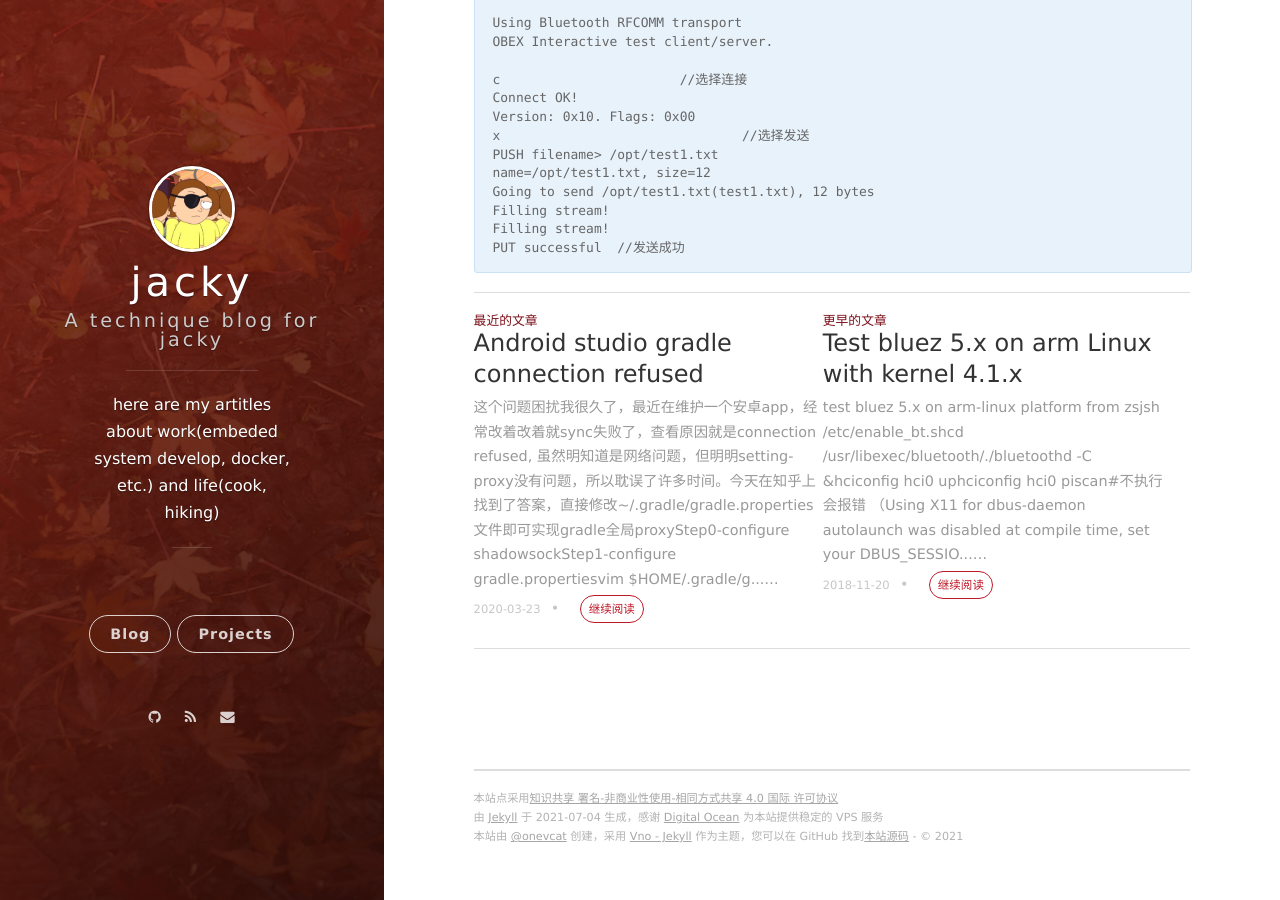
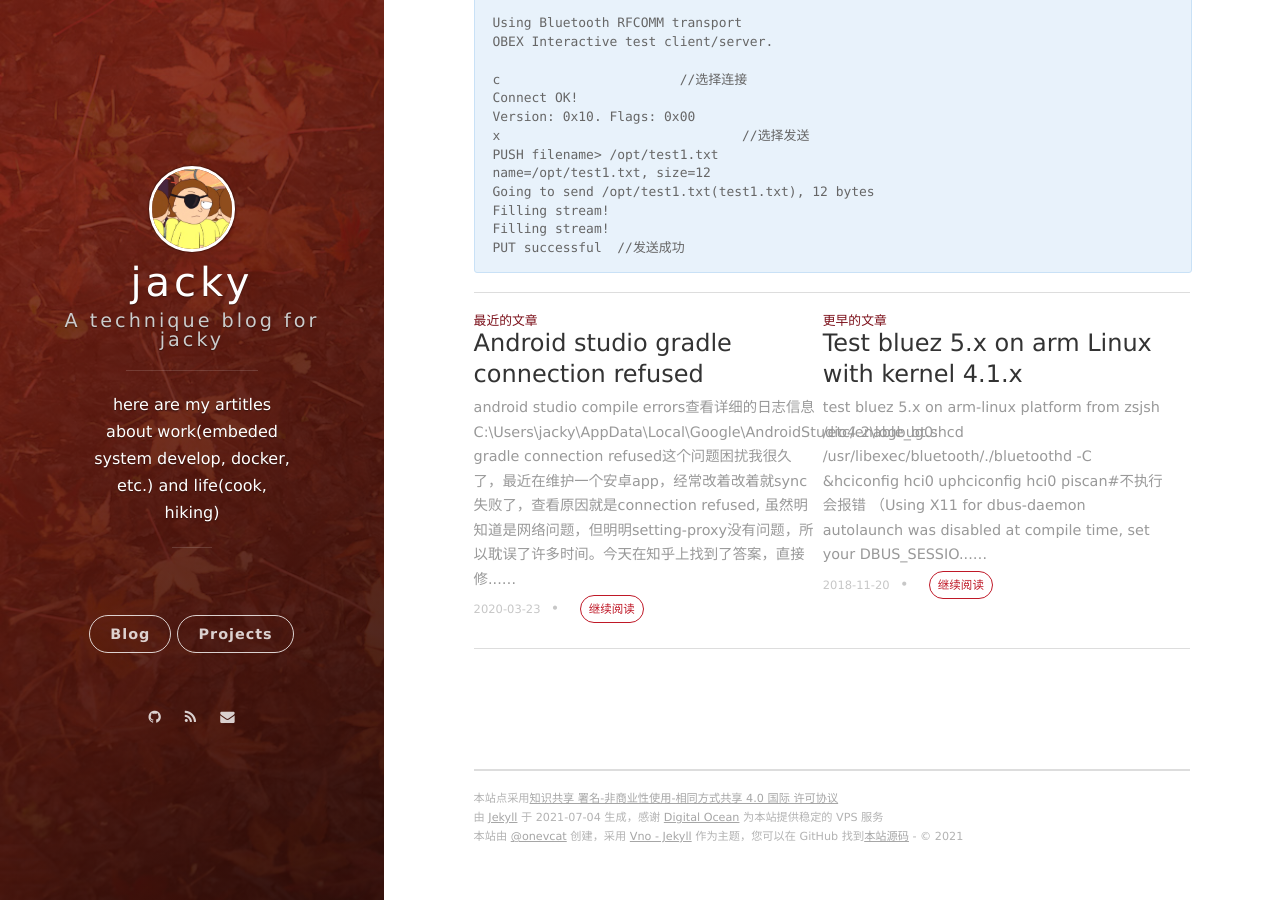
Before and after one commit to jialinxie/jialinxie.github.io, a Jekyll site: the page built from _posts/2018-11-20-test bluez4 on arm-linux with kernel 4.1.md, in a window 1280 px wide and 900 px high, scrolled down 3275 px. Built offline with Jekyll 4.4.1, drawn with Linux system fonts in a browser that asks for light colours; nearby versions of some CDN libraries; comment, search, counter and statistics services are not loaded.

Commit message:
Update 2020-03-23-android studio gradle connection refused.md

````diff
--- a/_posts/2020-03-23-android studio gradle connection refused.md
+++ b/_posts/2020-03-23-android studio gradle connection refused.md
@@ -1,12 +1,22 @@
+# android studio compile errors
+
+## 查看详细的日志信息
+
+C:\Users\jacky\AppData\Local\Google\AndroidStudio4.2\log
+
+
+
+## bug0: gradle connection refused
+
 这个问题困扰我很久了，最近在维护一个安卓app，经常改着改着就sync失败了，查看原因就是connection refused, 虽然明知道是网络问题，但明明setting-proxy没有问题，所以耽误了许多时间。
 
 今天在知乎上找到了答案，直接修改~/.gradle/gradle.properties文件即可实现gradle全局proxy
 
-## Step0-configure shadowsock
+### Step0-configure shadowsock
 
 ![image-20200323211555353](https://tva1.sinaimg.cn/large/00831rSTgy1gd683vl949j30qw0b60ve.jpg)
 
-## Step1-configure gradle.properties
+### Step1-configure gradle.properties
 
 ```shell
 vim $HOME/.gradle/gradle.properties
@@ -30,3 +40,18 @@ modify project's root build.gradle
 ```shell
 maven{ url 'http://maven.aliyun.com/nexus/content/groups/public/'}
 ```
+
+
+
+
+
+## bug1: Could not run build action using Gradle distribution
+
+Hi all,
+I got the same issues for gradle-5.3.1, but during the importing project I was choose to overwrite the configuration by pointing the gradle-5.3.1 Installation Directory to the directory of gradle-5.3.1 in my local and pointing the gradle-5.3.1 User Home to the gradle-5.3.1\bin then continued the importing project then it was successful, it solved my problem.
+
+[![gradle](https://user-images.githubusercontent.com/29445606/66884424-5b5a8700-effb-11e9-9bab-de3f180d87aa.PNG)](https://user-images.githubusercontent.com/29445606/66884424-5b5a8700-effb-11e9-9bab-de3f180d87aa.PNG)
+
+from [https://github.com/eclipse/buildship/issues/755]
+
+参考**[nguyentuanviet77](https://github.com/nguyentuanviet77)** 的回答，设置本地的gradle路径即可解决
````
